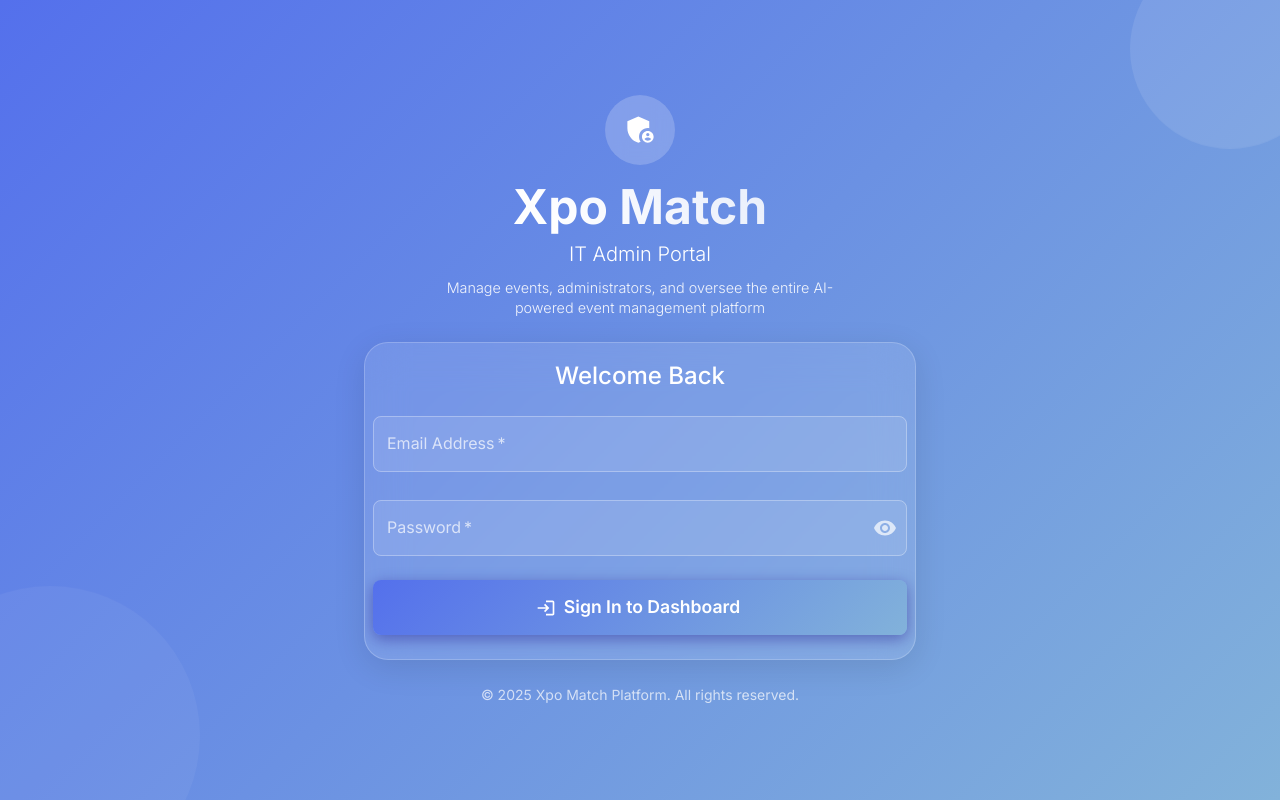
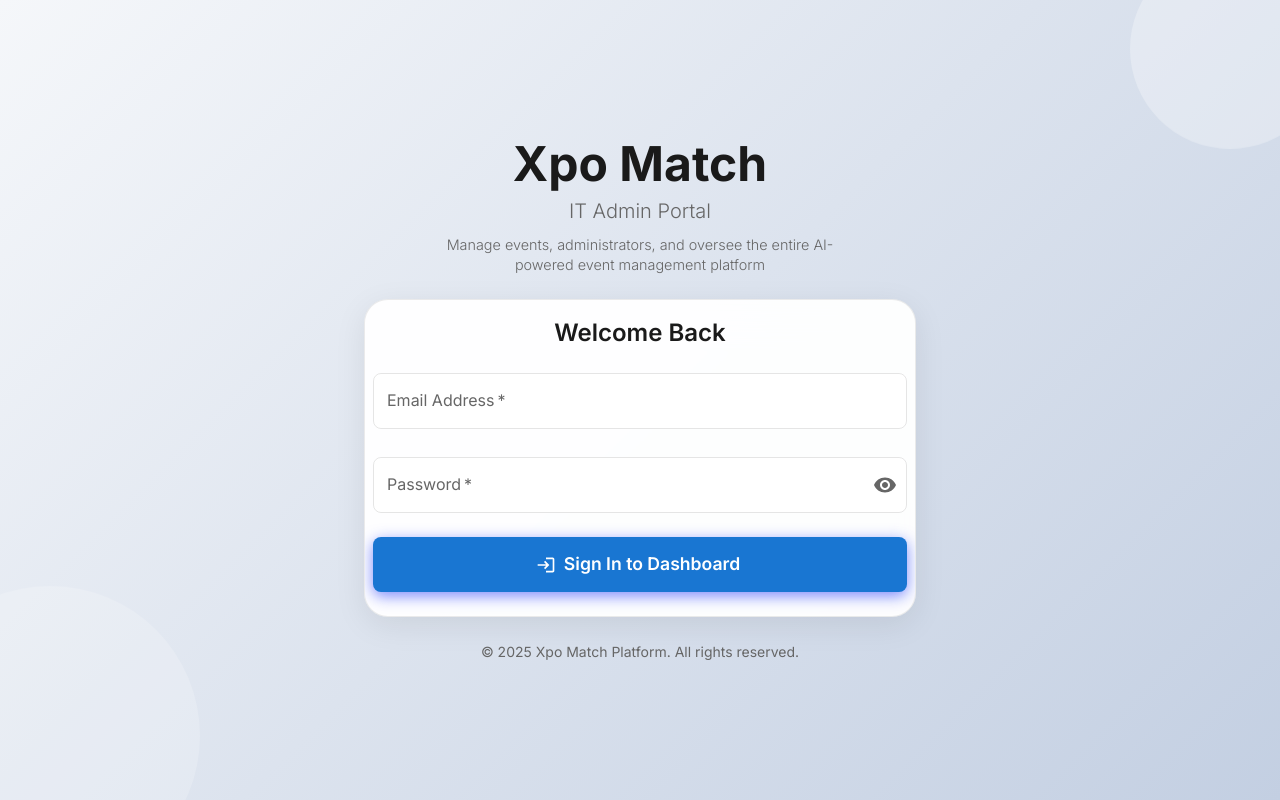
Before and after one commit to WingsBI/wingsbi-xpomatch-it-admin-portal, a Next.js app: page / in a window 1280 px wide. Built offline with nearby package versions, Linux system fonts and the light colour scheme.

Commit message:
UI chnages and docker file (#1)

```diff
--- a/src/app/page.tsx
+++ b/src/app/page.tsx
@@ -58,7 +58,7 @@ export default function HomePage() {
     <Box
       sx={{
         height: '100vh',
-        background: 'linear-gradient(135deg,rgb(84, 112, 236) 0%,rgb(130, 178, 218) 100%)',
+        background: 'linear-gradient(135deg, #f5f7fa 0%, #c3cfe2 100%)',
         display: 'flex',
         alignItems: 'center',
         justifyContent: 'center',
@@ -76,7 +76,7 @@ export default function HomePage() {
           width: { xs: 150, md: 200 },
           height: { xs: 150, md: 200 },
           borderRadius: '50%',
-          background: 'rgba(255, 255, 255, 0.1)',
+          background: 'rgba(255, 255, 255, 0.3)',
           animation: 'float 6s ease-in-out infinite',
         }}
       />
@@ -88,7 +88,7 @@ export default function HomePage() {
           width: { xs: 200, md: 300 },
           height: { xs: 200, md: 300 },
           borderRadius: '50%',
-          background: 'rgba(255, 255, 255, 0.05)',
+          background: 'rgba(255, 255, 255, 0.2)',
           animation: 'float 8s ease-in-out infinite reverse',
         }}
       />
@@ -96,7 +96,7 @@ export default function HomePage() {
       <Container maxWidth="sm" sx={{ display: 'flex', flexDirection: 'column', height: '100%', justifyContent: 'center' }}>
         <Fade in timeout={800}>
           <Box textAlign="center" mb={{ xs: 2, md: 3 }}>
-            <Box
+            {/* <Box
               sx={{
                 display: 'inline-flex',
                 alignItems: 'center',
@@ -104,25 +104,20 @@ export default function HomePage() {
                 width: { xs: 60, md: 70 },
                 height: { xs: 60, md: 70 },
                 borderRadius: '50%',
-                background: 'rgba(255, 255, 255, 0.2)',
-                backdropFilter: 'blur(10px)',
+                background: 'linear-gradient(135deg,rgb(25, 210, 201) 0%,rgb(66, 108, 245) 100%)',
                 mb: { xs: 1.5, md: 2 },
               }}
             >
               <AdminPanelSettings sx={{ fontSize: { xs: 30, md: 35 }, color: 'white' }} />
-            </Box>
+            </Box> */}
             <Typography
               variant="h2"
               component="h1"
               sx={{
-                color: 'white',
+                color: '#1a1a1a',
                 fontWeight: 700,
                 mb: { xs: 0.5, md: 1 },
                 fontSize: { xs: '2rem', sm: '2.5rem', md: '3rem' },
-                background: 'linear-gradient(45deg, #fff 30%, rgba(255,255,255,0.8) 90%)',
-                backgroundClip: 'text',
-                WebkitBackgroundClip: 'text',
-                WebkitTextFillColor: 'transparent',
                 lineHeight: 1.1,
               }}
             >
@@ -132,7 +127,7 @@ export default function HomePage() {
               variant="h4"
               component="h2"
               sx={{
-                color: 'white',
+                color: '#666',
                 fontWeight: 300,
                 mb: { xs: 1, md: 1.5 },
                 fontSize: { xs: '1.25rem', sm: '1.5rem', md: '1.25rem' },
@@ -144,7 +139,7 @@ export default function HomePage() {
             <Typography
               variant="body1"
               sx={{
-                color: 'rgba(255, 255, 255, 0.9)',
+                color: '#666',
                 fontWeight: 300,
                 maxWidth: 400,
                 mx: 'auto',
@@ -160,11 +155,11 @@ export default function HomePage() {
         <Fade in timeout={1200}>
           <Card
             sx={{
+              background: 'rgba(255, 255, 255, 0.95)',
               backdropFilter: 'blur(20px)',
-              background: 'rgba(255, 255, 255, 0.1)',
-              border: '1px solid rgba(255, 255, 255, 0.2)',
+              border: '1px solid rgba(0, 0, 0, 0.08)',
               borderRadius: 3,
-              boxShadow: '0 8px 32px rgba(0, 0, 0, 0.1)',
+              boxShadow: '0 8px 32px rgba(0, 0, 0, 0.08)',
               mb: { xs: 2, md: 3 },
             }}
           >
@@ -175,8 +170,8 @@ export default function HomePage() {
                 textAlign="center"
                 sx={{
                   mt: { xs: 1, md: 1 },
-                  color: 'white',
-                  fontWeight: 500,
+                  color: '#1a1a1a',
+                  fontWeight: 550,
                   mb: { xs: 1, md: 1 },
                   fontSize: { xs: '1.25rem', md: '1.5rem' },
                 }}
@@ -190,10 +185,10 @@ export default function HomePage() {
                   sx={{
                     mb: 2,
                     background: 'rgba(244, 67, 54, 0.1)',
-                    color: 'white',
+                    color: '#d32f2f',
                     border: '1px solid rgba(244, 67, 54, 0.3)',
                     '& .MuiAlert-icon': {
-                      color: '#ff6b6b',
+                      color: '#d32f2f',
                     },
                   }}
                 >
@@ -214,22 +209,22 @@ export default function HomePage() {
                   sx={{
                     mb: 1.5,
                     '& .MuiOutlinedInput-root': {
-                      background: 'rgba(255, 255, 255, 0.1)',
+                      background: 'rgba(255, 255, 255, 0.8)',
                       '& fieldset': {
-                        borderColor: 'rgba(255, 255, 255, 0.3)',
+                        borderColor: 'rgba(0, 0, 0, 0.1)',
                       },
                       '&:hover fieldset': {
-                        borderColor: 'rgba(255, 255, 255, 0.5)',
+                        borderColor: 'rgba(0, 0, 0, 0.2)',
                       },
                       '&.Mui-focused fieldset': {
-                        borderColor: 'white',
+                        borderColor: '#1976d2',
                       },
                     },
                     '& .MuiInputLabel-root': {
-                      color: 'rgba(255, 255, 255, 0.7)',
+                      color: '#666',
                     },
                     '& .MuiInputBase-input': {
-                      color: 'white',
+                      color: '#1a1a1a',
                     },
                   }}
                 />
@@ -250,7 +245,7 @@ export default function HomePage() {
                           aria-label="toggle password visibility"
                           onClick={togglePasswordVisibility}
                           edge="end"
-                          sx={{ color: 'rgba(255, 255, 255, 0.7)' }}
+                          sx={{ color: '#666' }}
                         >
                           {showPassword ? <VisibilityOff /> : <Visibility />}
                         </IconButton>
@@ -260,22 +255,22 @@ export default function HomePage() {
                   sx={{
                     mb: 2,
                     '& .MuiOutlinedInput-root': {
-                      background: 'rgba(255, 255, 255, 0.1)',
+                      background: 'rgba(255, 255, 255, 0.8)',
                       '& fieldset': {
-                        borderColor: 'rgba(255, 255, 255, 0.3)',
+                        borderColor: 'rgba(0, 0, 0, 0.1)',
                       },
                       '&:hover fieldset': {
-                        borderColor: 'rgba(255, 255, 255, 0.5)',
+                        borderColor: 'rgba(0, 0, 0, 0.2)',
                       },
                       '&.Mui-focused fieldset': {
-                        borderColor: 'white',
+                        borderColor: '#1976d2',
                       },
                     },
                     '& .MuiInputLabel-root': {
-                      color: 'rgba(255, 255, 255, 0.7)',
+                      color: '#666',
                     },
                     '& .MuiInputBase-input': {
-                      color: 'white',
+                      color: '#1a1a1a',
                     },
                   }}
                 />
@@ -291,15 +286,15 @@ export default function HomePage() {
                     py: 1.5,
                     fontSize: { xs: '1rem', md: '1.1rem' },
                     fontWeight: 600,
-                    background: 'linear-gradient(135deg,rgb(84, 112, 236) 0%,rgb(130, 178, 218) 100%)',
-                    boxShadow: '0 4px 15px rgba(23, 5, 126, 0.4)',
+                    background: 'linear-gradient(135deg,rgb(84, 112, 236) 0%,rgb(130, 178, 218) 100%) 100%)',
+                    boxShadow: '0 4px 15px rgba(53, 73, 250, 0.65)',
                     '&:hover': {
-                      background: 'linear-gradient(135deg,rgb(40, 77, 241) 0%,rgb(104, 169, 223) 100%)',
-                      boxShadow: '0 6px 20px rgba(25, 118, 210, 0.6)',
+                      background: 'linear-gradient(135deg,rgb(26, 65, 240) 0%,rgb(79, 101, 221) 100%) 100%)',
+                      boxShadow: '0 4px 15px rgba(63, 44, 231, 0.65)',
                       transform: 'translateY(-2px)',
                     },
                     '&:disabled': {
-                      background: 'rgba(255, 255, 255, 0.2)',
+                      background: 'rgba(0, 0, 0, 0.12)',
                     },
                     transition: 'all 0.3s ease',
                   }}
@@ -315,7 +310,7 @@ export default function HomePage() {
           <Typography
             variant="body2"
             sx={{
-              color: 'rgba(255, 255, 255, 0.7)',
+              color: '#666',
               fontSize: { xs: '0.75rem', md: '0.875rem' },
             }}
           >
@@ -333,9 +328,6 @@ export default function HomePage() {
             transform: translateY(-20px);
           }
         }
-
-
-        }
       `}</style>
     </Box>
   );
```
Also changed, not shown: src/app/it-admin/dashboard/page.tsx (+8 -8 lines), 1 other file (tests, documents, lock files or other folders).
